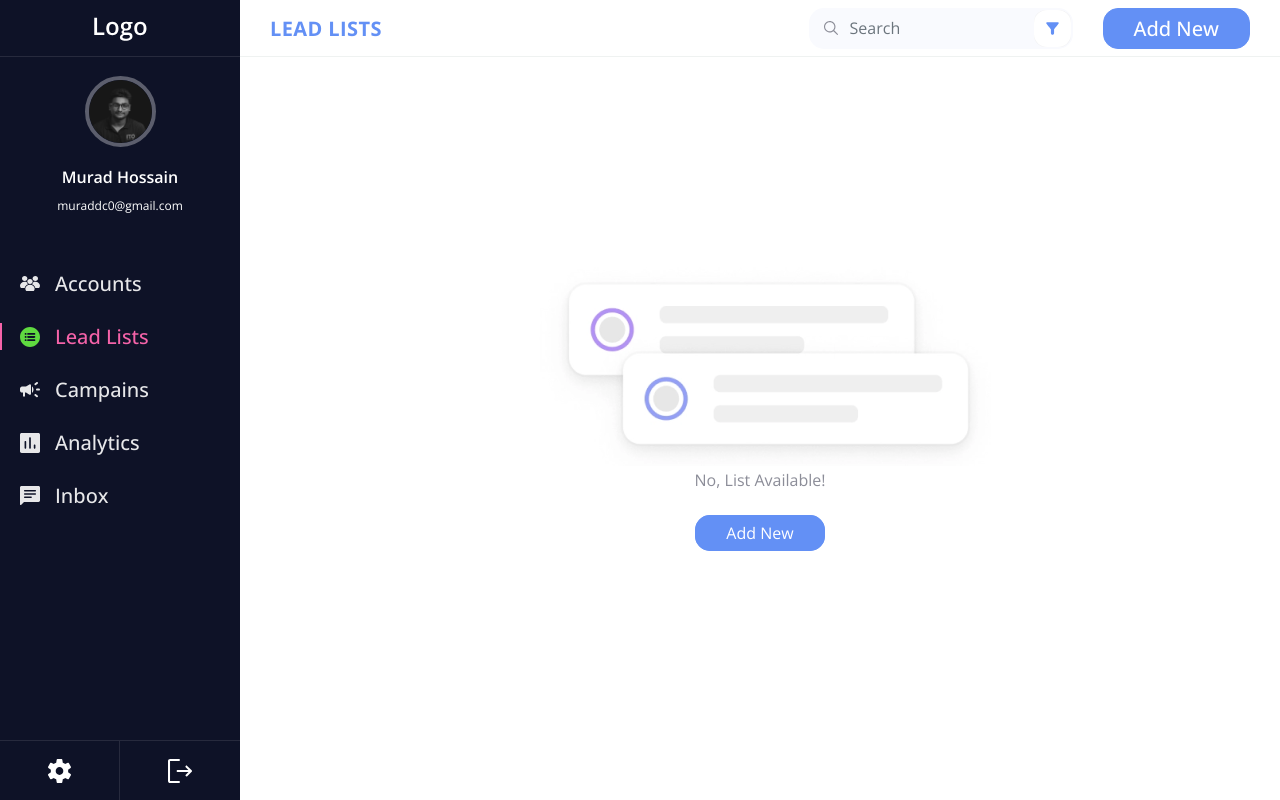
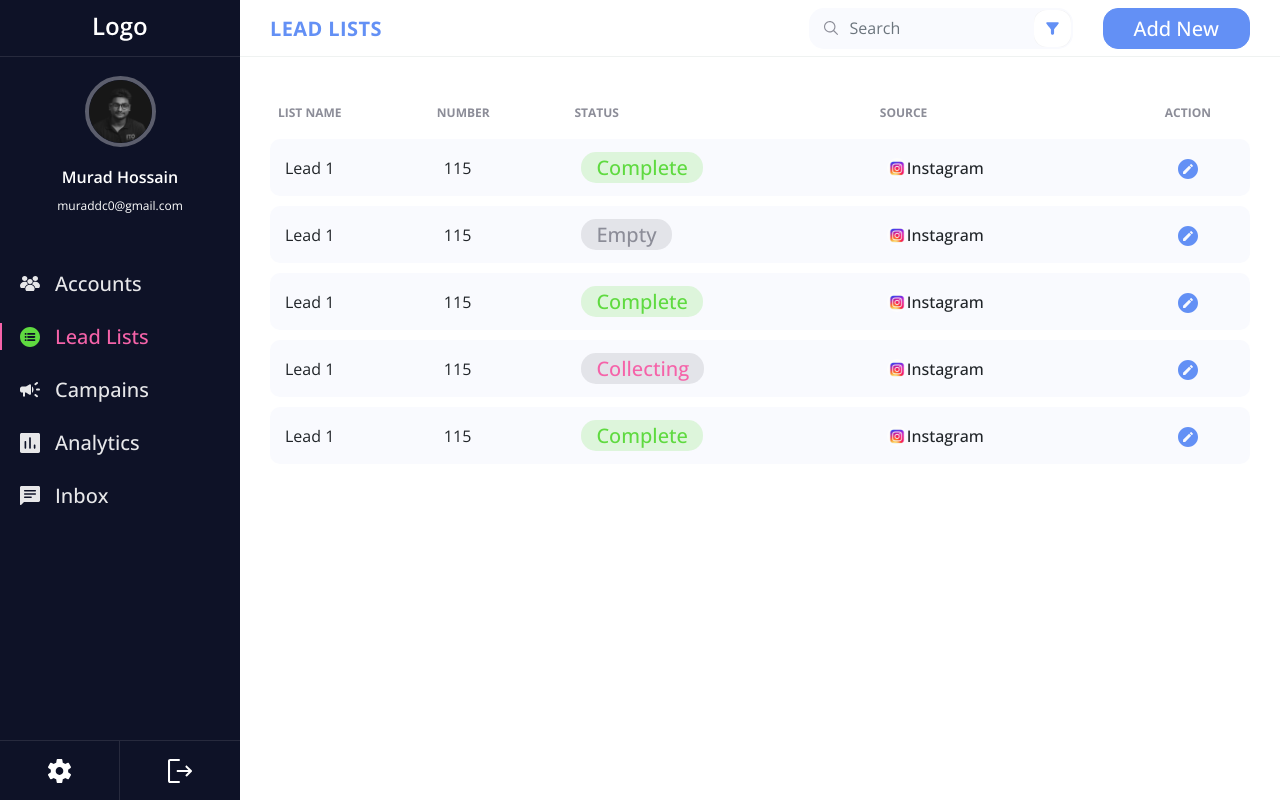
Before and after one commit to rafuj/automated-agency, a React (Create React App) app: page /leadlist in a window 1280 px wide. Built offline with nearby package versions, Linux system fonts and the light colour scheme.

Commit message:
Lead List Page Added

```diff
--- a/src/App.js
+++ b/src/App.js
@@ -10,6 +10,7 @@ import AddInstagramCriteria from "./pages/lead-lists/AddInstagramCriteria";
 import AddManual from "./pages/lead-lists/AddManual";
 import AddNewLead from "./pages/lead-lists/AddNewLead";
 import CreateLead from "./pages/lead-lists/CreateLead";
+import LeadList from "./pages/lead-lists/LeadList";
 import SelectLeadSource from "./pages/lead-lists/SelectLeadSource";
 import Inbox from "./pages/profile/inbox/Inbox";
 import SettingBilling from "./pages/profile/setting/SettingBilling";
@@ -38,7 +39,7 @@ function App() {
 						<Route path="signup" element={<SignUp />} />
 					</Route>
 					<Route path="leadlist">
-						<Route index element={<AddNewLead />} />
+						<Route index element={<LeadList />} />
 						<Route path="add" element={<AddNewLead />} />
 						<Route path="create" element={<CreateLead />} />
 						<Route path="source" element={<SelectLeadSource />} />
--- a/src/icons/IconTheme.jsx
+++ b/src/icons/IconTheme.jsx
@@ -352,3 +352,21 @@ export const CheckIcon = () => {
 		</svg>
 	);
 };
+export const EditIcon = () => {
+	return (
+		<>
+			<svg
+				width={20}
+				height={20}
+				viewBox="0 0 20 20"
+				fill="none"
+				xmlns="http://www.w3.org/2000/svg"
+			>
+				<path
+					d="M10 0C4.47 0 0 4.47 0 10C0 15.53 4.47 20 10 20C15.53 20 20 15.53 20 10C20 4.47 15.53 0 10 0ZM13.1 5.07C13.24 5.07 13.38 5.12 13.5 5.23L14.77 6.5C15 6.72 15 7.07 14.77 7.28L13.77 8.28L11.72 6.23L12.72 5.23C12.82 5.12 12.96 5.07 13.1 5.07ZM11.13 6.81L13.19 8.87L7.13 14.93H5.07V12.87L11.13 6.81Z"
+					fill="#6390F5"
+				/>
+			</svg>
+		</>
+	);
+};
--- /dev/null
+++ b/src/pages/lead-lists/LeadList.jsx
@@ -0,0 +1,130 @@
+import React from "react";
+import { Link } from "react-router-dom";
+import { EditIcon } from "../../icons/IconTheme";
+import insta from "../../icons/img/insta.svg";
+import LayoutLeadList from "./components/LayoutLeadList";
+const LeadList = () => {
+	return (
+		<LayoutLeadList>
+			<div className="lead-layout-content d-block">
+				<div className="table-responsive">
+					<table className="table __lead-table table-borderless">
+						<thead>
+							<tr className="word-nowrap">
+								<th>List Name</th>
+								<th>Number</th>
+								<th>Status</th>
+								<th>Source</th>
+								<th className="text-center">Action</th>
+							</tr>
+						</thead>
+						<tbody>
+							<tr>
+								<td className="word-nowrap">Lead 1</td>
+								<td>115</td>
+								<td>
+									<span className="badge bg-soft-success">
+										Complete
+									</span>
+								</td>
+								<td>
+									<div className="source d-flex align-items-center">
+										<img src={insta} alt="" />
+										<span>Instagram</span>
+									</div>
+								</td>
+								<td className="text-center">
+									<Link to="#">
+										<EditIcon />
+									</Link>
+								</td>
+							</tr>
+							<tr>
+								<td>Lead 1</td>
+								<td>115</td>
+								<td>
+									<span className="badge bg-soft-secondary">
+										Empty
+									</span>
+								</td>
+								<td>
+									<div className="source d-flex align-items-center">
+										<img src={insta} alt="" />
+										<span>Instagram</span>
+									</div>
+								</td>
+								<td className="text-center">
+									<Link to="#">
+										<EditIcon />
+									</Link>
+								</td>
+							</tr>
+							<tr>
+								<td className="word-nowrap">Lead 1</td>
+								<td>115</td>
+								<td>
+									<span className="badge bg-soft-success">
+										Complete
+									</span>
+								</td>
+								<td>
+									<div className="source d-flex align-items-center">
+										<img src={insta} alt="" />
+										<span>Instagram</span>
+									</div>
+								</td>
+								<td className="text-center">
+									<Link to="#">
+										<EditIcon />
+									</Link>
+								</td>
+							</tr>
+							<tr>
+								<td>Lead 1</td>
+								<td>115</td>
+								<td>
+									<span className="badge bg-soft-danger">
+										Collecting
+									</span>
+								</td>
+								<td>
+									<div className="source d-flex align-items-center">
+										<img src={insta} alt="" />
+										<span>Instagram</span>
+									</div>
+								</td>
+								<td className="text-center">
+									<Link to="#">
+										<EditIcon />
+									</Link>
+								</td>
+							</tr>
+							<tr>
+								<td className="word-nowrap">Lead 1</td>
+								<td>115</td>
+								<td>
+									<span className="badge bg-soft-success">
+										Complete
+									</span>
+								</td>
+								<td>
+									<div className="source d-flex align-items-center">
+										<img src={insta} alt="" />
+										<span>Instagram</span>
+									</div>
+								</td>
+								<td className="text-center">
+									<Link to="#">
+										<EditIcon />
+									</Link>
+								</td>
+							</tr>
+						</tbody>
+					</table>
+				</div>
+			</div>
+		</LayoutLeadList>
+	);
+};
+
+export default LeadList;
--- a/src/style.scss
+++ b/src/style.scss
@@ -541,15 +541,18 @@ body {
 	*::-webkit-scrollbar-track {
 		box-shadow: inset 0 0 3px #b6b6b6;
 		width: 3px;
+		height: 5px;
 	}
 
 	*::-webkit-scrollbar {
 		width: 3px;
+		height: 5px;
 	}
 
 	*::-webkit-scrollbar-thumb {
 		background-color: var(--text);
 		width: 3px;
+		height: 5px;
 	}
 }
 .inbox-article {
@@ -1293,3 +1296,66 @@ body {
 	}
 	position: relative;
 }
+.__lead-table {
+	thead {
+		tr {
+			th {
+				font-weight: 700;
+				font-size: 12px;
+				line-height: 16px;
+				color: var(--text);
+				text-transform: uppercase;
+			}
+		}
+	}
+	border-collapse: separate;
+	border-spacing: 0 10px;
+	tbody {
+		tr {
+			td {
+				background: var(--section);
+				vertical-align: middle;
+				padding: 13px 15px;
+				&:first-child {
+					border-radius: 10px 0 0 10px;
+				}
+				&:last-child {
+					border-radius: 0 10px 10px 0;
+				}
+			}
+		}
+	}
+	.badge {
+		font-weight: 500;
+		font-size: 20px;
+		line-height: 31px;
+		padding: 0 15px;
+		border-radius: 15px;
+		@include breakpoint(max-xl) {
+			font-size: 16px;
+			line-height: 26px;
+		}
+	}
+	.source {
+		font-weight: 500;
+		font-size: 16px;
+		line-height: 22px;
+	}
+}
+.bg-soft-success {
+	color: #5fda40;
+	background: rgba(#5fda40, 0.18);
+}
+.bg-soft-secondary {
+	background: rgba(140, 141, 152, 0.2);
+	border-radius: 51px;
+	color: var(--text);
+}
+.bg-soft-danger {
+	color: #f563a9;
+	background: rgba(140, 141, 152, 0.2);
+	border-radius: 51px;
+}
+.word-nowrap {
+	white-space: nowrap;
+}
```
